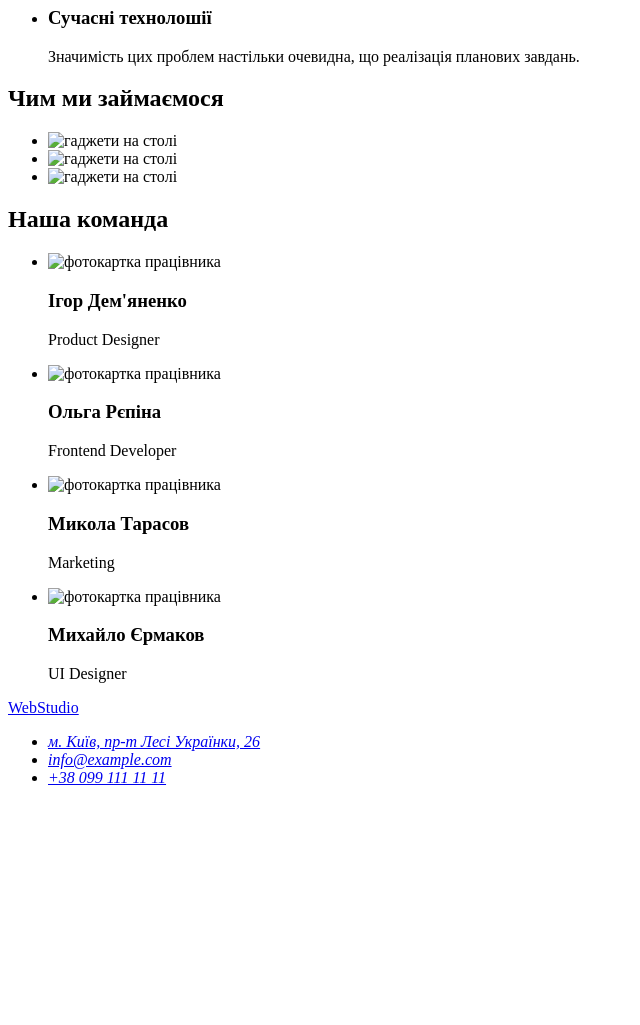
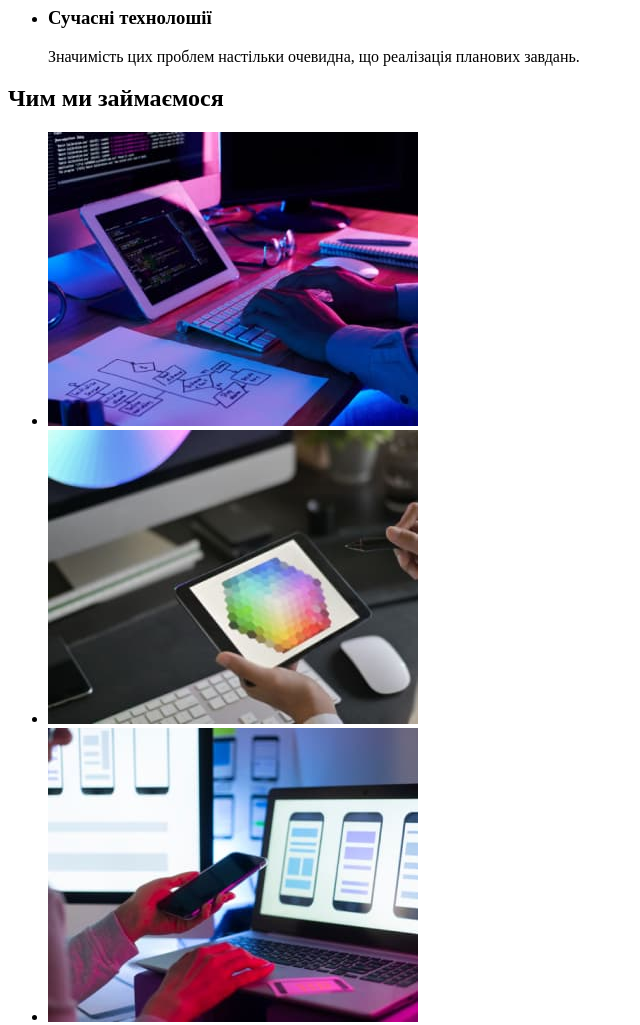
Before and after one commit to Zevson1991/goit-markup-hw-01, a plain HTML site: page index.html in a window 1280 px wide. Shown: the part 480-1505 px from the top of the page, without its empty margins (0-640 px from the left). Before the commit the page ends 1283 px from the top, so only its background shows below. Drawn offline with Linux system fonts and the light colour scheme; the site is published under a folder, as on GitHub Pages, so addresses that start at the root find nothing.

Commit message:
update index html file

```diff
--- a/index.html
+++ b/index.html
@@ -69,7 +69,7 @@
         <ul>
           <li>
             <img
-              src="/images/slide/slide.jpg"
+              src="./images/slide/slide.jpg"
               alt="гаджети на столі"
               width="370"
               height="294"
@@ -77,7 +77,7 @@
           </li>
           <li>
             <img
-              src="/images/slide/slide2.jpg"
+              src="./images/slide/slide2.jpg"
               alt="гаджети на столі"
               width="370"
               height="294"
@@ -85,7 +85,7 @@
           </li>
           <li>
             <img
-              src="/images/slide/slide3.jpg"
+              src="./images/slide/slide3.jpg"
               alt="гаджети на столі"
               width="370"
               height="294"
@@ -98,7 +98,7 @@
         <ul>
           <li>
             <img
-              src="/images/our-team/img.jpg"
+              src="./images/our-team/img.jpg"
               alt="фотокартка працівника"
               width="270"
               height="260"
@@ -108,7 +108,7 @@
           </li>
           <li>
             <img
-              src="/images/our-team/img-1.jpg"
+              src="./images/our-team/img-1.jpg"
               alt="фотокартка працівника"
               width="270"
               height="260"
@@ -118,7 +118,7 @@
           </li>
           <li>
             <img
-              src="/images/our-team/img-2.jpg"
+              src="./images/our-team/img-2.jpg"
               alt="фотокартка працівника"
               width="270"
               height="260"
@@ -128,7 +128,7 @@
           </li>
           <li>
             <img
-              src="/images/our-team/img-3.jpg"
+              src="./images/our-team/img-3.jpg"
               alt="фотокартка працівника"
               width="270"
               height="260"
```
